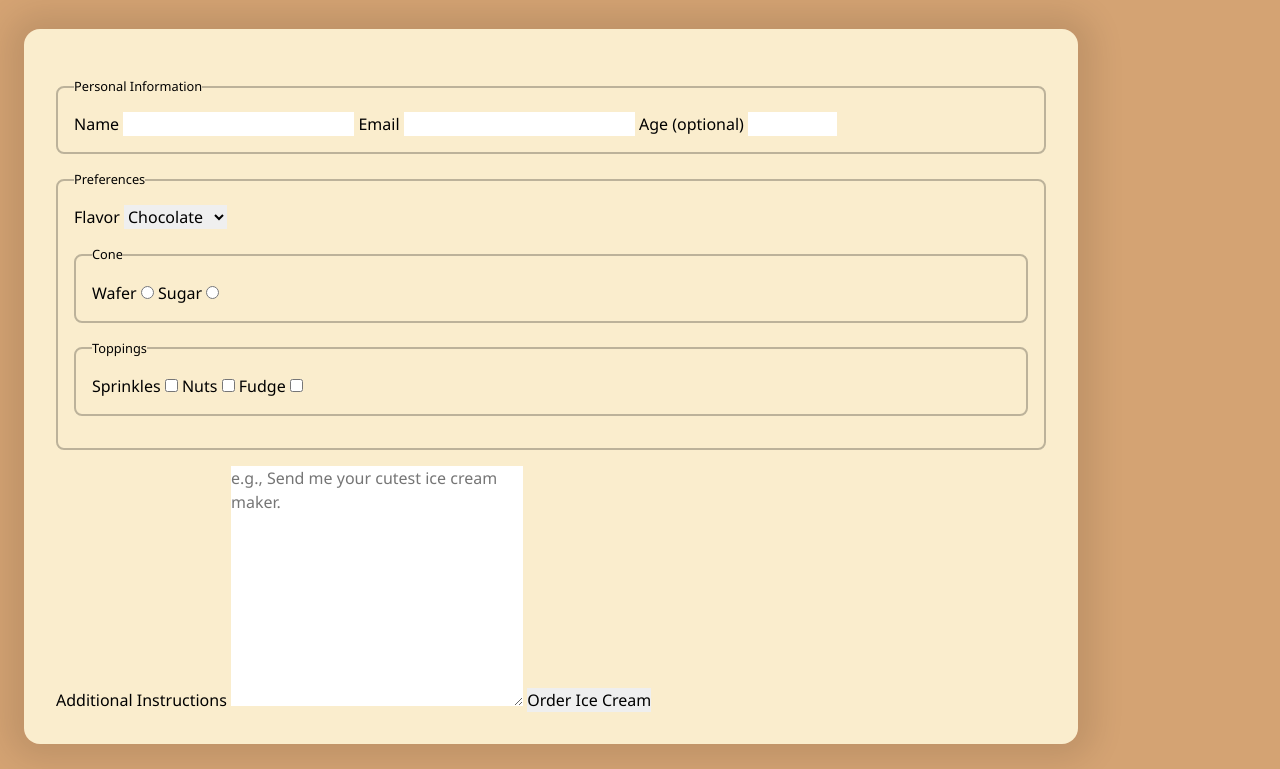
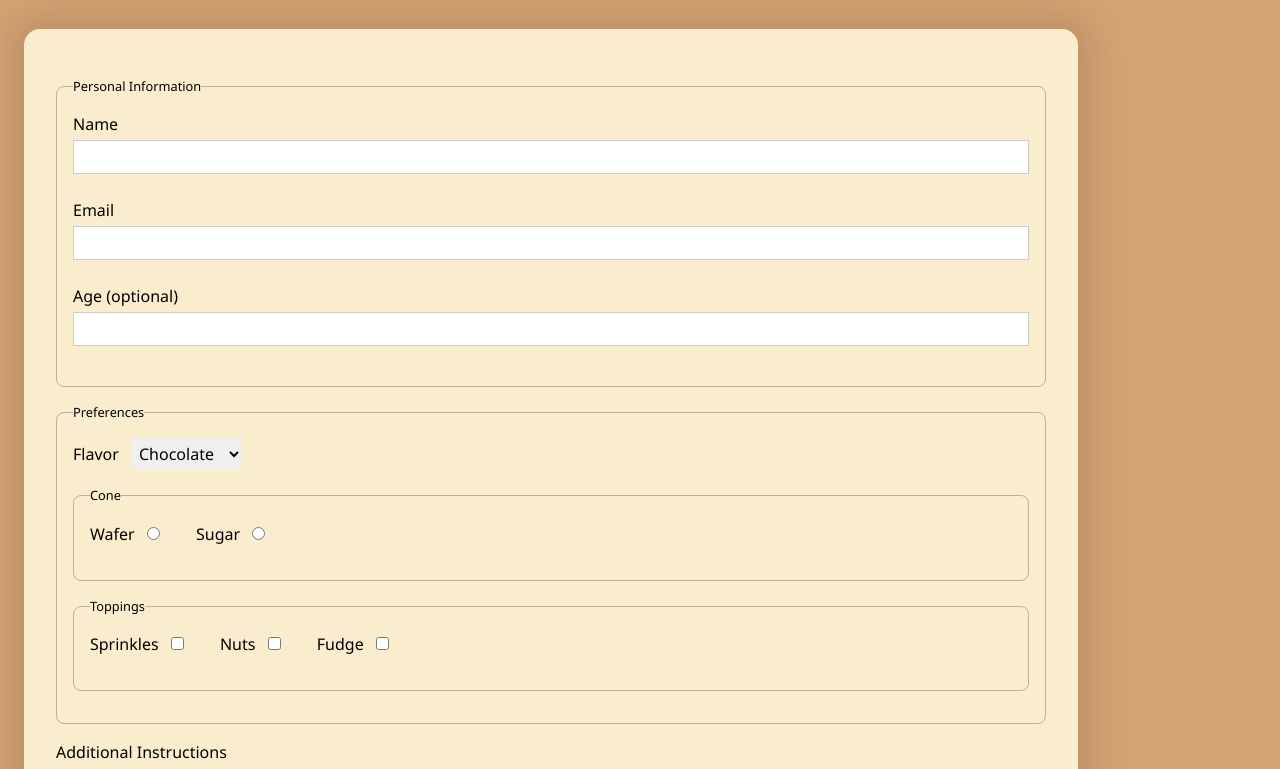
Before and after one commit to dashiedash/survey-form, a plain HTML site: page index.html in a window 1280 px wide. Shown: the part 123-892 px from the top of the page. Drawn offline with Linux system fonts and the light colour scheme.

Commit message:
Set form fields styles

```diff
--- a/styles.css
+++ b/styles.css
@@ -46,7 +46,7 @@ form {
 }
 
 fieldset {
-  border: 2px solid rgb(0%, 0%, 0%, 0.25);
+  border: 1px solid rgb(0%, 0%, 0%, 0.25);
   border-radius: 0.5em;
   margin: 1em 0;
   padding: 1em;
@@ -55,3 +55,43 @@ fieldset {
 legend {
   font-size: 0.8em;
 }
+
+label {
+  margin: 1em 0.5em 1em 0;
+}
+
+input {
+  padding: 4px;
+  border: 1px solid rgb(0%, 0%, 0%, 0.2);
+  display: block;
+  width: 100%;
+  box-sizing: border-box;
+  margin: 0.25em 0 1.5em;
+}
+
+select {
+  padding: 4px;
+}
+
+input[type="radio"],
+input[type="checkbox"] {
+  width: unset;
+  display: inline-block;
+  margin-right: 2em;
+}
+
+textarea {
+  display: block;
+  margin: 0.5em 0;
+  width: 100%;
+  border: 1px solid rgb(0%, 0%, 0%, 0.2);
+  padding: 1em;
+  box-sizing: border-box;
+}
+
+input[type="submit"] {
+  margin: 1em 0;
+  background: #ccd5ae;
+  text-transform: uppercase;
+  font-weight: bold;
+}
```
